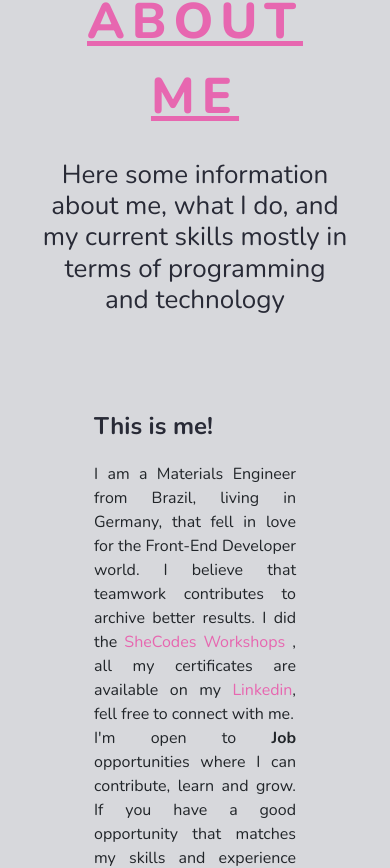
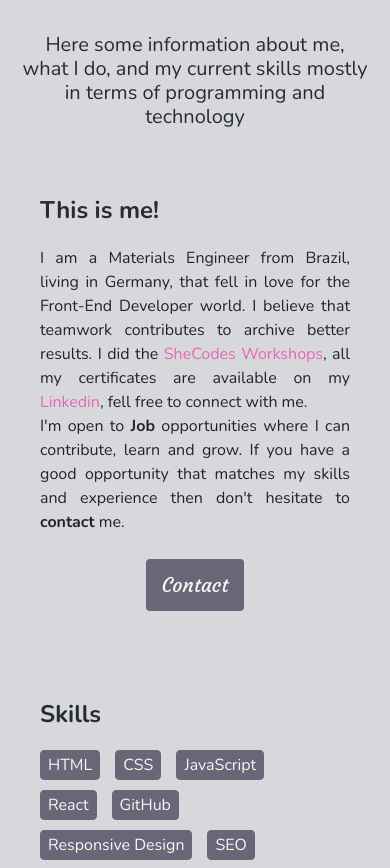
Before and after one commit to keciasantos/keciakaroline-portfolio, a React (Create React App) app: page / in a window 390 px wide. Shown: the part 1073-1941 px from the top of the page. Built offline with nearby package versions, Linux system fonts and the light colour scheme.

Commit message:
update about me page

```diff
--- a/src/components/About.css
+++ b/src/components/About.css
@@ -13,9 +13,9 @@
   text-align: center;
 }
 
-.About .btn:hover {
+/* .About .btn:hover {
   color: var(--color-secondary-font);
-}
+} */
 
 .About {
   background-color: #cacbd0bd;
@@ -41,7 +41,6 @@
 
 .About h3 {
   margin-top: 30px;
-  font-weight: 700;
   font-size: 24px;
   color: var(--background-body);
   text-align: left;
@@ -68,12 +67,18 @@
   color: var(--color-primary-font);
 }
 
-li {
+.container-fluid li {
   text-align: justify;
   text-justify: inter-word;
   list-style-type: none;
   display: inline-block;
-  padding-right: 7px;
+  padding: 2px 7px;
+  border: 1px solid var(--background-btn);
+  border-radius: 4px;
+  margin-right: 15px;
+  margin-bottom: 10px;
+  background-color: var(--background-btn);
+  color: var(--color-secondary-font);
 }
 
 @media screen and (max-width: 960px) {
@@ -81,28 +86,24 @@ li {
     margin-top: 25px;
     padding: 10px 15px;
   }
-  .About .container-fluid .row {
-    margin: 5px 2px !important;
+  .About {
+    padding: 30px 0px 0px 0px;
+    margin: 0px 0px;
   }
 
-  .About .content-container {
-    padding: 100px 20px 60px 20px;
+  .About .about-me h1 {
+    font-size: 36px;
   }
-  .About .content-container,
-  .About .content {
+
+  .About .about-me h4 {
+    font-size: 20px;
     text-align: center;
-    padding: 20px 5px 0px 0px;
+    padding-left: 20px;
+    padding-right: 20px;
   }
-  .About .content-container h1 {
-    font-size: 48px;
-    line-height: 55px;
+
+  .About h3 {
+    margin-top: 5px;
+    font-size: 24px;
   }
-  .About .content-container h2 {
-    font-size: 28px;
-    margin-bottom: 1px;
-  }
-  /* .About .content-container {
-    margin: 0px !important;
-    padding: 50px 0px 20px 0px !important;
-  } */
 }
--- a/src/components/About.js
+++ b/src/components/About.js
@@ -14,7 +14,9 @@ export default function About() {
         <div className="container-fluid">
           <div className="row">
             <div className="col-md-6">
-              <h3>This is me!</h3>
+              <h3>
+                <strong>This is me!</strong>
+              </h3>
               <p>
                 I am a Materials Engineer from Brazil, living in Germany, that
                 fell in love for the Front-End Developer world. I believe that
@@ -25,7 +27,7 @@ export default function About() {
                   rel="noopener noreferrer"
                 >
                   SheCodes Workshops
-                </a>{" "}
+                </a>
                 , all my certificates are available on my{" "}
                 <a
                   href="https://www.linkedin.com/in/keciasantos/"
@@ -49,7 +51,9 @@ export default function About() {
               </div>
             </div>
             <div className="col-md-6">
-              <h3>Skills</h3>
+              <h3>
+                <strong>Skills</strong>
+              </h3>
               <ul className="skills">
                 <li>HTML</li>
                 <li>CSS</li>
--- a/src/components/Projects.css
+++ b/src/components/Projects.css
@@ -1,12 +1,3 @@
-:root {
-  --font-title-text: "Nunito", sans-serif;
-  --font-italic: "Courgette", cursive;
-  --background-primary: #3f415a;
-  --background-body: #282a36;
-  --background-btn: #6a6577;
-  --color-primary-font: #e767b0;
-  --color-secondary-font: rgb(247, 247, 247);
-}
 .ExampleProjects .homepage {
   background-color: var(--background-body);
   padding: 50px 40px;
```
